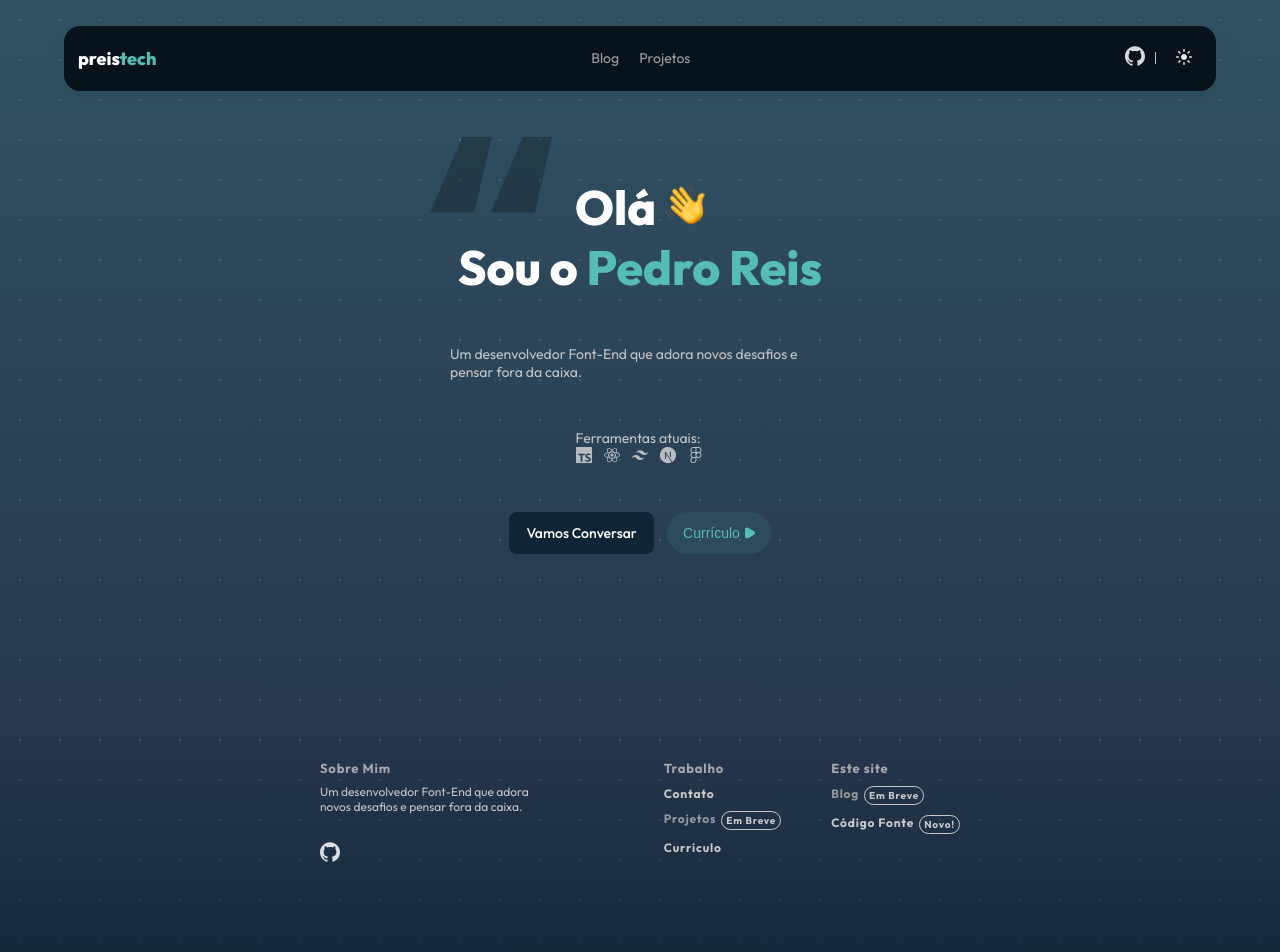
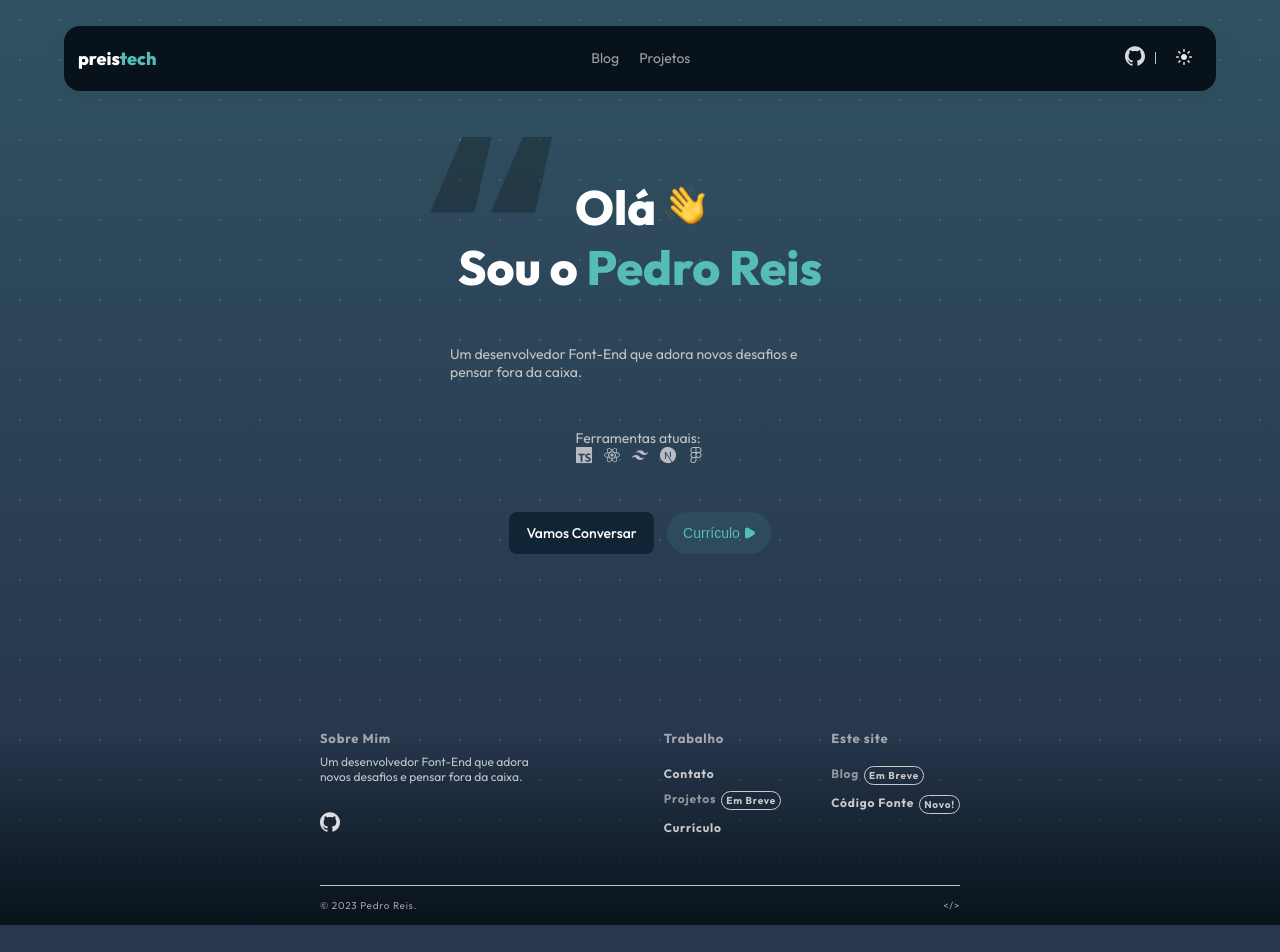
Before and after one commit to itspedro/preis.tech, a Next.js app: page / in a window 1280 px wide. Shown: the top 952 px of the page. After the commit the page ends 925 px from the top, so only its background shows below. Built offline with nearby package versions, Linux system fonts and the light colour scheme.

Commit message:
chore: footer update.

```diff
--- a/src/components/Footer/footer-about.tsx
+++ b/src/components/Footer/footer-about.tsx
@@ -1,5 +1,6 @@
-import { styled } from "styled-components";
-import FooterIcons from "./footer-icons";
+import { styled } from 'styled-components';
+import FooterIcons from './footer-icons';
+import Link from 'next/link';
 
 
 const Container = styled.div`
@@ -34,7 +35,9 @@ function FooterSobre() {
     <Container>
       <Title>Sobre Mim</Title>
       <Text>Um desenvolvedor Font-End que adora novos desafios e pensar fora da caixa.</Text>
-      <FooterIcons/>
+      <Link href="https://github.com/itsPedro">
+        <FooterIcons/>
+      </Link>
     </Container>
   );
 };
--- a/src/components/Footer/footer-cols.tsx
+++ b/src/components/Footer/footer-cols.tsx
@@ -1,5 +1,5 @@
-import Link from "next/link";
-import styled from "styled-components";
+import Link from 'next/link';
+import styled from 'styled-components';
 
 interface LinksProps {
   id: number;
@@ -15,6 +15,12 @@ interface FooterColsProps {
 };
 
 const FooterColContainer = styled.div`
+  display: flex;
+  flex-direction: column;
+  gap: 20px;
+`
+
+const Links = styled.div`
   display: flex;
   flex-direction: column;
   gap: 10px;
@@ -54,7 +60,7 @@ const FooterColTitle = styled.h3`
   letter-spacing: 0.8px;
 `
 
-const SoonLabel = styled.span`
+const Label = styled.span`
   color: ${props => props.theme.textLight};
   font-size: 10px;
   font-family: inherit;
@@ -71,29 +77,30 @@ const SoonLabel = styled.span`
 
 
 function FooterCol(props: FooterColsProps) {
-
   return (
     <FooterColContainer key={props.title}>
       <FooterColTitle>{props.title}</FooterColTitle>
+      <Links>
         {props.links.map((link) => {
           link.$soon = link.$soon ?? false;
           link.$new = link.$new ?? false;
           return (
-          <Link key={link.id} href={!link.$soon ? link.url : ''}>
+            <Link key={link.id} href={!link.$soon ? link.url : ''} passHref>
               <FooterColItem
                 $soon={link.$soon}
                 $new={link.$new}
                 >
                 {link.name}
                 {link.$soon || link.$new ? (
-                <SoonLabel>
+                  <Label>
                     {link.$soon ? 'Em Breve' : 'Novo!'}
-                </SoonLabel>
+                  </Label>
                 ): null}
               </FooterColItem>
             </Link>
           )
         })}
+      </Links>
     </FooterColContainer>
   );
 };
--- a/src/components/Footer/footer.tsx
+++ b/src/components/Footer/footer.tsx
@@ -9,8 +9,13 @@ const FooterRoot = styled.footer`
   flex-direction: column;
   align-items: center;
   justify-content: space-around;
-  height: 300px;
-  background: linear-gradient(180deg, transparent, ${props => props.theme.tertiary});
+  max-height: 300px;
+  height: 100%;
+  background: linear-gradient(180deg, transparent, ${props => props.theme.secondary});
+
+  @media (max-width: 768px) {
+    max-height: 500px;
+  };
 `
 
 const FooterContent = styled.div`
@@ -38,8 +43,8 @@ const FooterCopy = styled.div`
   display: flex;
   justify-content: space-between;
   border-top: 1px solid #C9C9C9;
-  height: 30px;
-  align-items: flex-end;
+  height: 40px;
+  align-items: center;
 
   @media (max-width: 768px) {
     width: 80%;
@@ -58,6 +63,7 @@ const Copy = styled.p`
 
 
 function Footer() {
+  const code = '</>';
   return (
     <FooterRoot>
       <FooterContent>
@@ -105,7 +111,7 @@ function Footer() {
       </FooterContent>
       <FooterCopy>
         <Copy>© 2023 Pedro Reis.</Copy>
-        <Copy>Veja a última versão no GitHub.</Copy>
+        <Copy>{code}</Copy>
       </FooterCopy>
     </FooterRoot>
   );
```
Lines whose indentation alone changed are shown as unchanged.
